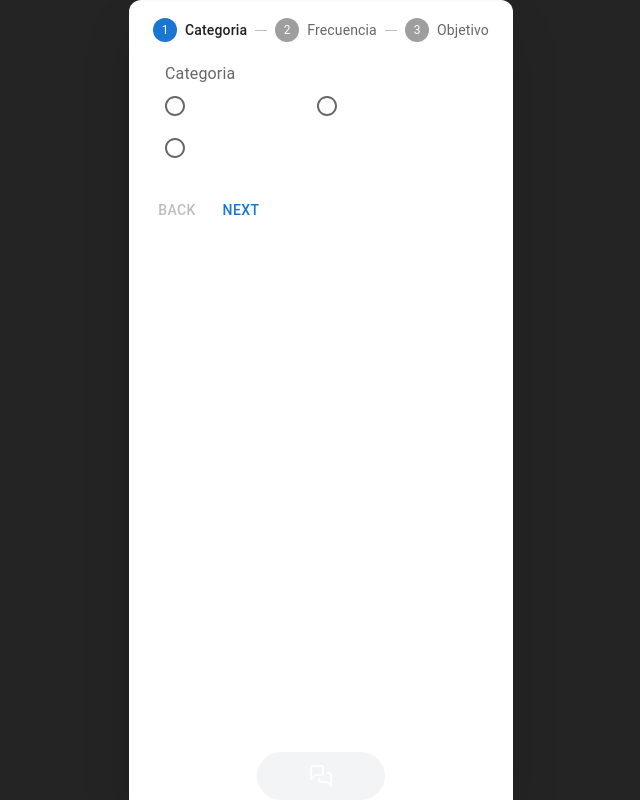
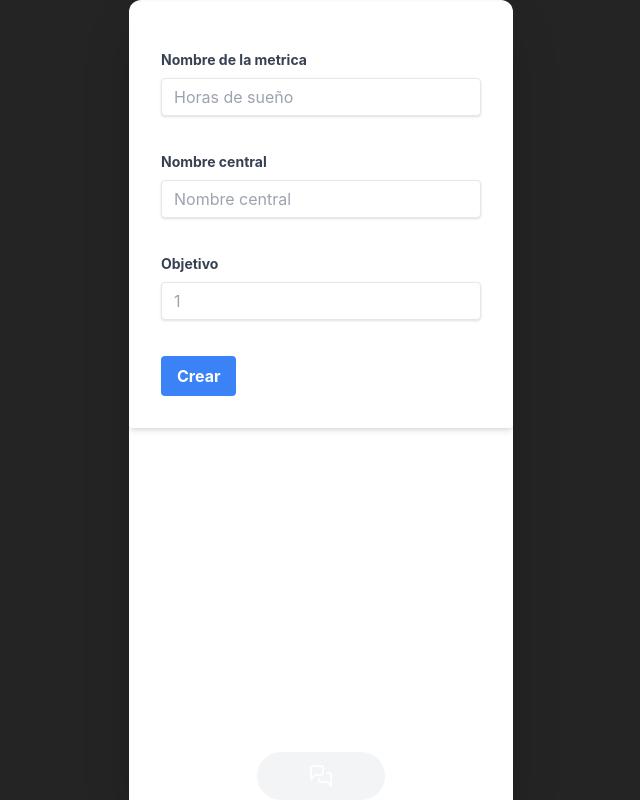
Before and after one commit to KrappRamiro/hackitba-2024, a React (Vite) app in the folder Jano-frontend/: page /form in a window 1280 px wide. Shown: the whole page, without its empty margins (319-959 px from the left). Built offline with nearby package versions, Linux system fonts and the light colour scheme.

Commit message:
add form to add tracker

```diff
--- a/Jano-frontend/package.json
+++ b/Jano-frontend/package.json
@@ -21,6 +21,7 @@
     "react-dom": "^18.2.0",
     "react-router-dom": "^6.22.3",
     "styled-components": "^6.1.8",
+    "swiper": "^11.1.0",
     "yup": "^1.4.0"
   },
   "devDependencies": {
--- a/Jano-frontend/src/components/Header.tsx
+++ b/Jano-frontend/src/components/Header.tsx
@@ -1,29 +1,27 @@
 
 import { SVGProps } from 'react';
 import { JSX } from 'react/jsx-runtime';
-import HomeIcon from '@mui/icons-material/Home';
-
+import HomeOutlinedIcon from '@mui/icons-material/HomeOutlined';
 export default function Header() {
   return (
     <div className="">
         <div className="grid grid-cols-3 h-12">
-
           <a
-            className="flex flex-col items-center justify-center text-xs transition-colors duration-150 hover:text-gray-900"
+            className="flex flex-col items-center justify-center text-xs transition-colors duration-150  "
             href="/home"
           >
-            <HomeIcon className="w-6 h-6" />
+            <HomeOutlinedIcon className="w-6 h-6" />
 
           </a>
           <a
-            className="flex flex-col items-center justify-center text-2xl font-light transition-colors duration-150 hover:text-gray-900 rounded-full bg-gray-100 dark:bg-gray-800 dark:text-gray-100 overflow-visible"
+            className="flex flex-col items-center justify-center text-2xl font-light transition-colors duration-150 rounded-full bg-gray-100 dark:bg-gray-800 dark:text-gray-100 overflow-visible"
             href="/"
           >
 
             <MessagesSquareIcon className="w-6 h-6 " />
           </a>
           <a
-            className="flex flex-col items-center justify-center text-xs transition-colors duration-150 hover:text-gray-900"
+            className="flex flex-col items-center justify-center text-xs transition-colors duration-150"
             href="/social"
           >
             <UsersIcon className="w-6 h-6" />
--- /dev/null
+++ b/Jano-frontend/src/components/SwiperComponent.tsx
@@ -0,0 +1,33 @@
+import React from 'react';
+import { Swiper, SwiperSlide } from 'swiper/react';
+import 'swiper/css'; // Import Swiper styles
+
+const SwiperComponent = ({ slides }: { slides: any[] }) => {
+  return (
+    <Swiper
+      spaceBetween={50} // Spacing between slides (optional)
+      slidesPerView={1} // Number of slides visible at once (optional)
+      navigation // Enable navigation arrows (optional)
+      pagination={{ clickable: true }} // Enable pagination dots (optional)
+    >
+    {slides.map((slide: { imageUrl: string | undefined; title: string | number | boolean | React.ReactElement<any, string | React.JSXElementConstructor<any>> | Iterable<React.ReactNode> | null | undefined; }, index: React.Key | null | undefined) => (
+        <SwiperSlide key={index}>
+            <div className="h-full flex justify-center items-center bg-gray-200">
+                {/* Image with fallback content */}
+                <img
+                    src={slide.imageUrl} // Replace with your image URL
+                    alt={slide.title} // Provide alternative text for accessibility
+                    onError={(event) => {
+                        const img = event.target as HTMLImageElement; // Type assertion
+                        img.style.display = 'none'; // Hide broken images
+                    }}
+                />
+                <p className="text-xl font-bold">{slide.title}</p>
+            </div>
+        </SwiperSlide>
+    ))}
+    </Swiper>
+  );
+};
+
+export default SwiperComponent;
--- a/Jano-frontend/src/components/form/CategoryForm.tsx
+++ /dev/null
@@ -1,26 +0,0 @@
-import { FormControl, FormControlLabel, FormLabel, Radio, RadioGroup } from '@mui/material';
-import { SetStateAction, useState } from 'react';
-
-const CategoryForm = (props: { formik: any; }) => {
-    const { formik } = props;
-    const [value, setValue] = useState('');
-
-
-    return (
-        <FormControl>
-          <FormLabel id="demo-row-radio-buttons-group-label">Categoria</FormLabel>
-          <RadioGroup
-            row
-            aria-labelledby="demo-row-radio-buttons-group-label"
-            name="categoria"
-          >
-            <FormControlLabel value="entrenamiento" control={<Radio />} label="entrenamiento" />
-            <FormControlLabel value="descanso" control={<Radio />} label="descanso" />
-            <FormControlLabel value="comida" control={<Radio />} label="comida" />
-
-          </RadioGroup>
-        </FormControl>
-    )
-};
-
-export default CategoryForm;
--- a/Jano-frontend/src/components/form/FrecuencyForm.tsx
+++ /dev/null
@@ -1,28 +0,0 @@
-import { FormControl, FormControlLabel, FormLabel, Radio, RadioGroup } from "@mui/material";
-import { SetStateAction, useState } from "react";
-
-const FrecuencyForm = (props: { formik: any }) => {
-	const { formik } = props;
-	const [value, setValue] = useState("");
-
-	const handleChange = (event: { target: { value: SetStateAction<string> } }) => {
-		formik.values.categoria = event.target.value
-	};
-	return (
-		<FormControl>
-			<FormLabel id="demo-row-radio-buttons-group-label">Frecuencia</FormLabel>
-			<RadioGroup
-				row
-				aria-labelledby="demo-row-radio-buttons-group-label"
-				name="frecuencia"
-				onChange={handleChange}
-				value={formik.values.categoria}
-			>
-				<FormControlLabel value="diario" control={<Radio />} label="diario" />
-				<FormControlLabel value="semanal" control={<Radio />} label="semanal" />
-			</RadioGroup>
-		</FormControl>
-	);
-};
-
-export default FrecuencyForm;
--- a/Jano-frontend/src/components/form/GoalForm.tsx
+++ /dev/null
@@ -1,26 +0,0 @@
-import { FormControl, FormControlLabel, FormLabel, Radio, RadioGroup, TextField } from '@mui/material';
-
-const GoalForm = (props: { formik: any; }) => {
-    const { formik } = props;
-
-    return (
-        <FormControl>
-          <FormLabel className='text-white' id="demo-row-radio-buttons-group-label">Objetivo</FormLabel>
-          <TextField
-          className='bg-gray-700'
-          name="objetivo"
-          label="objetivo"
-          variant="outlined"
-          type="number"
-          fullWidth
-          size="small"
-          value={formik.values.objetivo}
-          onChange={formik.handleChange}
-          error={formik.touched.objetivo && Boolean(formik.errors.objetivo)}
-          helperText={formik.touched.objetivo && formik.errors.objetivo}
-        />
-        </FormControl>
-    )
-};
-
-export default GoalForm;
--- a/Jano-frontend/src/pages/Alimentation.tsx
+++ b/Jano-frontend/src/pages/Alimentation.tsx
@@ -1,7 +1,16 @@
+import SwiperComponent from "../components/SwiperComponent";
 
 export default function Alimentation() {
-    return (
-        <>
-        </>
-    );
+	return (
+		<>
+			<div>
+				<SwiperComponent slides={slides} />
+			</div>
+		</>
+	);
 }
+const slides = [
+	{ imageUrl: "path/to/image1.jpg", title: "Slide 1" },
+	{ imageUrl: "path/to/image2.png", title: "Slide 2" },
+	{ imageUrl: "path/to/image3.gif", title: "Slide 3" },
+];
--- a/Jano-frontend/src/pages/TrackerForm.tsx
+++ b/Jano-frontend/src/pages/TrackerForm.tsx
@@ -1,86 +1,67 @@
-import { useState } from "react";
-import { useFormik } from "formik";
-import * as Yup from "yup";
-import { Box, Stepper, Step, StepLabel, Grid, FormHelperText, Button } from "@mui/material";
+import {  useState } from "react";
+import { redirect } from "react-router-dom";
 
-import CategoryForm from "../components/form/CategoryForm";
-import FrecuencyForm from "../components/form/FrecuencyForm";
-import GoalForm from "../components/form/GoalForm";
+export default function TrackerForm() {
+	const [metricName, setNombreMetrica] = useState('');
+	const [centralName, setNombreCentral] = useState('');
+	const [numeroObjetivo, setNumeroObjetivo] = useState(0);
 
-const steps = [" Categoria", "Frecuencia", "Objetivo"];
+	const handlerSubmit = (e: { preventDefault: () => void; }) => {
+		e.preventDefault();
+		const newData = {
+			metricName,
+			centralName,
+			numeroObjetivo
+		};
 
-const TrackerForm = () => {
-	const [activeStep, setActiveStep] = useState(0);
-
-	const handleBack = () => {
-		setActiveStep((prevStep) => prevStep - 1);
-	};
-	const handleSubmit = (e: React.ChangeEvent<any>) => {
-		formik.handleChange(e);
-		console.log(formik.values);
-	};
-
-	const formik = useFormik({
-		initialValues: {
-			categoria: "entrenamiento",
-			frecuencia: "diario",
-			objetivo: 1,
-		},
-		onSubmit: () => {
-			if (activeStep === steps.length - 1) {
-				console.log("last step");
-			} else {
-				setActiveStep((prevStep) => prevStep + 1);
-			}
-		},
-	});
-
-	const formContent = (step: number) => {
-		switch (step) {
-			case 0:
-				return <CategoryForm formik={formik} />;
-			case 1:
-				return <FrecuencyForm formik={formik} />;
-			case 2:
-				return <GoalForm formik={formik} />;
-			default:
-				return <div>404: Not Found</div>;
-		}
+		redirect('/home');
 	};
 
 	return (
-		<Box
-			sx={{
-				maxWidth: "600px",
-				padding: 2,
-				maxHeight: "100%",
-			}}
-		>
-			<Stepper activeStep={activeStep} orientation="horizontal">
-				{steps.map((label, index) => (
-					<Step key={index}>
-						<StepLabel className="">{label}</StepLabel>
-					</Step>
-				))}
-			</Stepper>
-			<Grid container>
-				<Grid item xs={12} sx={{ padding: "20px" }}>
-					{formContent(activeStep)}
-				</Grid>
-				{formik.errors && (
-					<Grid item xs={12}>
-						<FormHelperText error>{/* {formik.errors} */}</FormHelperText>
-					</Grid>
-				)}
-				<Grid item xs={12}>
-					<Button disabled={activeStep === 0} onClick={handleBack}>
-						Back
-					</Button>
-					{activeStep === steps.length - 1 ? <Button>Submit</Button> : <Button onClick={handleSubmit}>Next</Button>}
-				</Grid>
-			</Grid>
-		</Box>
+		<div className="">
+			<form onSubmit={handlerSubmit} className="shadow-md rounded px-8 pt-6 pb-8 mb-4">
+				<fieldset>
+					<legend className="text-sm font-semibold leading-6 text-white">Crea tu nuevo tracker</legend>
+					<div className="mb-6">
+						<label className="block text-gray-700 text-sm font-bold mb-2">Nombre de la metrica</label>
+						<input
+							className="shadow appearance-none border rounded w-full py-2 px-3 text-white mb-3 leading-tight focus:outline-none focus:shadow-outline"
+							id="text"
+							type="text"
+							placeholder="Horas de sueño"
+							onChange={e => setNombreMetrica(e.target.value)}
+						/>
+					</div>
+					<div className="mb-6">
+						<label className="block text-gray-700 text-sm font-bold mb-2">Nombre central</label>
+						<input
+							className="shadow appearance-none border rounded w-full py-2 px-3 text-white mb-3 leading-tight focus:outline-none focus:shadow-outline"
+							id="text"
+							type="text"
+							placeholder="Nombre central "
+							onChange={e => setNombreCentral(e.target.value)}
+						/>
+					</div>
+					<div className="mb-6">
+						<label className="block text-gray-700 text-sm font-bold mb-2">Objetivo</label>
+						<input
+							className="shadow appearance-none border rounded w-full py-2 px-3 text-white mb-3 leading-tight focus:outline-none focus:shadow-outline"
+							id="number"
+							type="number"
+							placeholder="1"
+							onChange={e => setNumeroObjetivo(Number(e.target.value))}
+						/>
+					</div>
+					<div className="flex items-center justify-between">
+						<button
+							className="bg-blue-500 hover:bg-blue-700 text-white font-bold py-2 px-4 rounded focus:outline-none focus:shadow-outline"
+							type="submit"
+						>
+							Crear
+						</button>
+					</div>
+				</fieldset>
+			</form>
+		</div>
 	);
-};
-
-export default TrackerForm;
+}
--- a/Jano-frontend/src/pages/TrackersHome.tsx
+++ b/Jano-frontend/src/pages/TrackersHome.tsx
@@ -1,4 +1,4 @@
-import { useEffect, useState } from "react";
+import {  useEffect, useState } from "react";
 import TrackerModule from "../components/TrackerModule";
 import Forum from "../assets/img/cards/friends.jpg";
 import Sleep from "../assets/img/cards/my-bed-is-my-best-friend.jpg";
@@ -9,7 +9,9 @@ import { Link } from "react-router-dom";
 export default function TrackersHome() {
 	const [sleepTime, setSleepTime] = useState({ dailySleepHours: 0, interruptionLevel: "" });
 	const [exerciseTime, setExerciseTime] = useState({ exercises: { running: "", yoga: "", weightlifting: "" } });
+
 	const userId = "609d91d9e2d6d41768a092d8";
+
 	useEffect(() => {
 		fetch(`http://localhost:3000/workouts/${userId}`)
 			.then((response) => response.json())
@@ -27,6 +29,7 @@ export default function TrackersHome() {
 			})
 			.catch((error) => console.error("Error:", error));
 	}, []);
+
 	const titlesSleep = {
 		Frecuencia: "Sueño de hoy",
 		Objectivo: "Objetivo",
```
Also changed, not shown: 1 other file (tests, documents, lock files or other folders).
